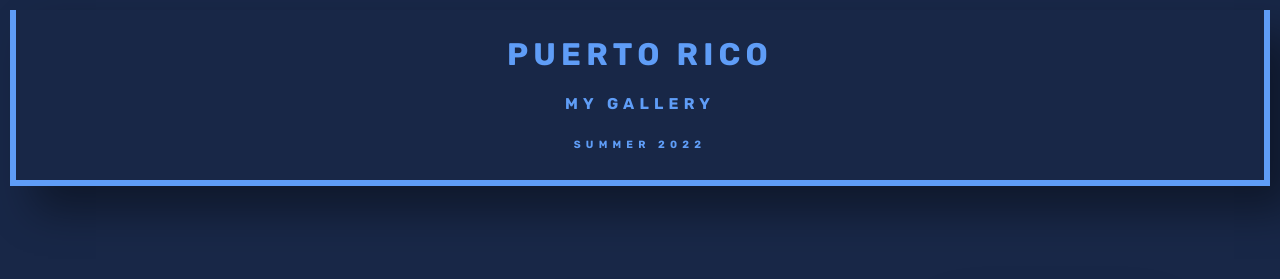
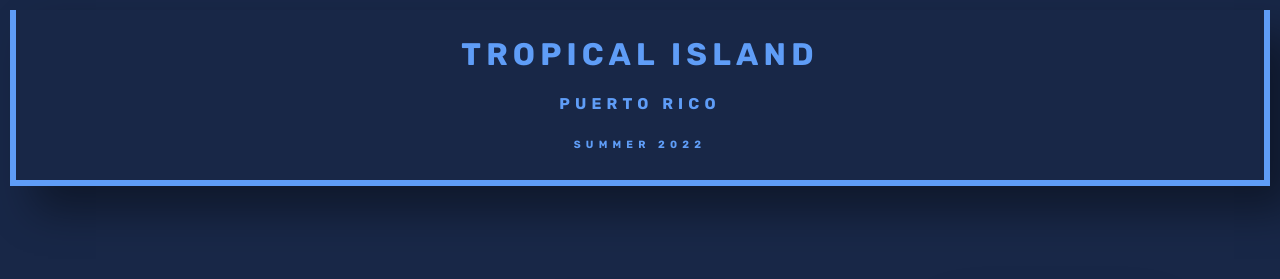
Before and after one commit to CSF2223/mygallery-emanuelnava07, a plain HTML site: page index.html in a window 1280 px wide. Shown: the top 279 px of the page. Drawn offline with Linux system fonts and the light colour scheme.

Commit message:
Project ready for publishing

```diff
--- a/index.html
+++ b/index.html
@@ -9,8 +9,8 @@
 </head>
 <body>
     <header>
-        <h1>Puerto Rico</h1>
-        <h4>My Gallery</h4>
+        <h1>Tropical Island</h1>
+        <h4>Puerto Rico</h4>
         <h6>Summer 2022</h6>
     </header>
 
```
